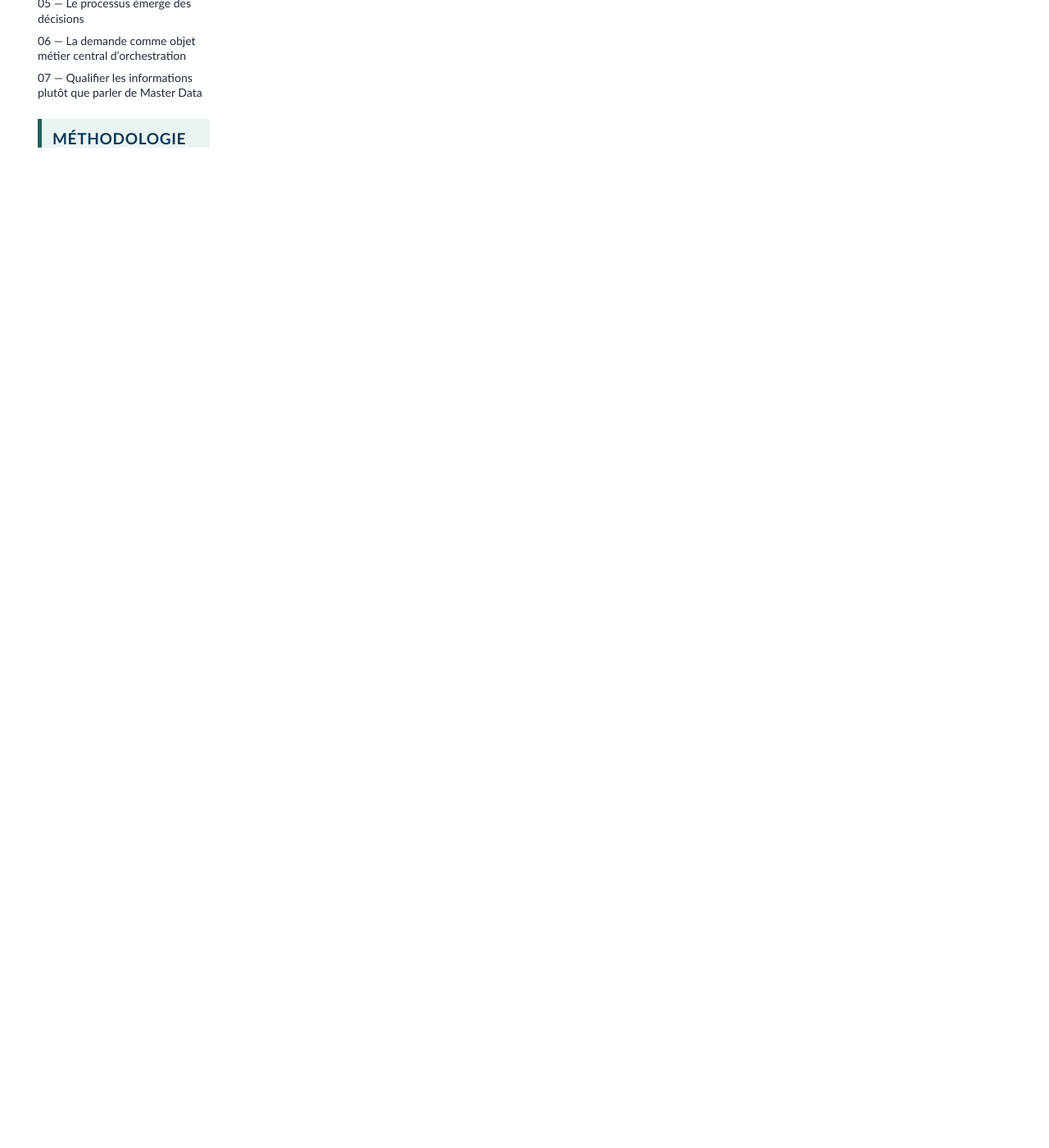
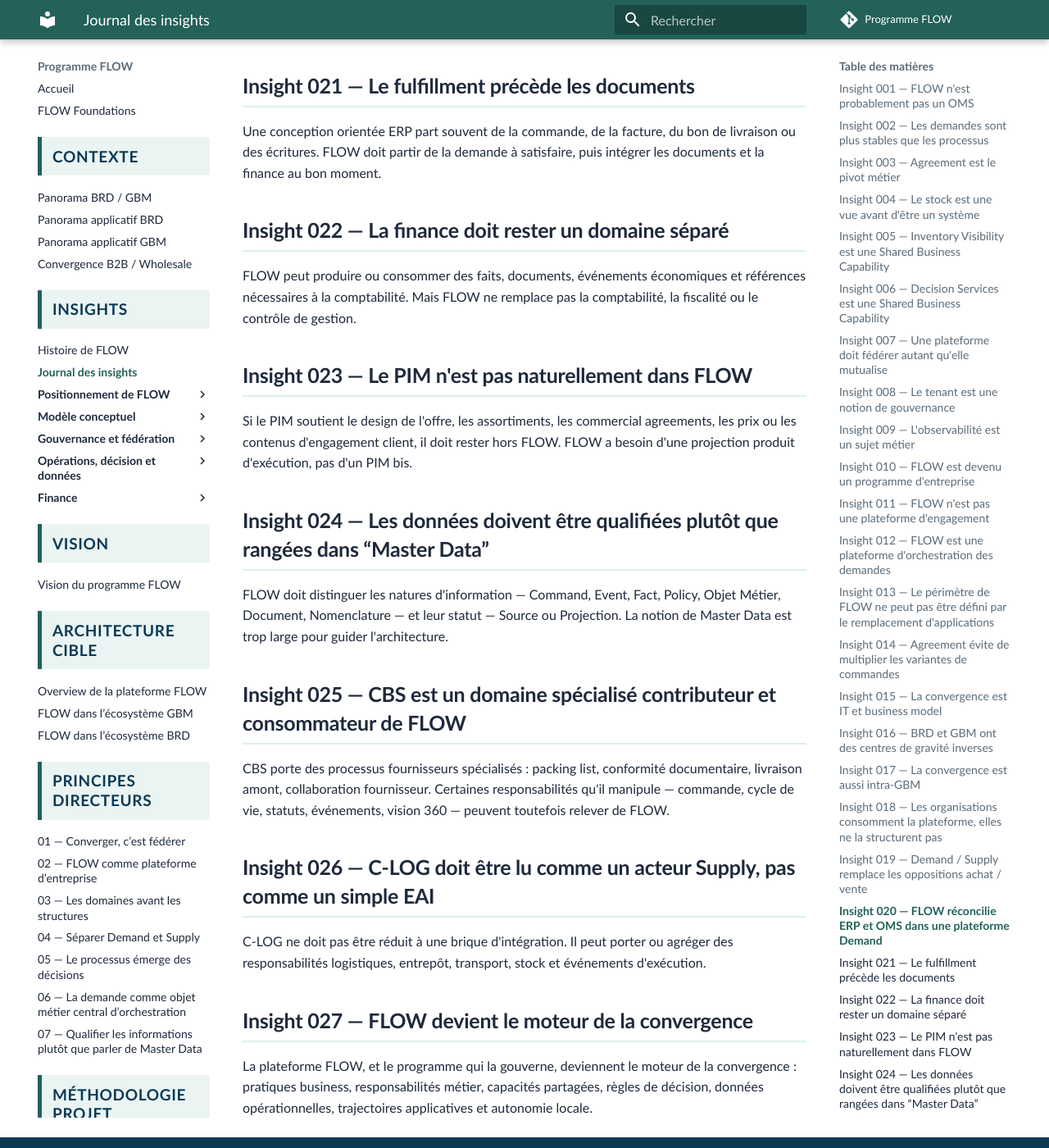
Before and after one commit to laurent-sintes/FLOW-Program, an MkDocs documentation site: the page built from docs/insights/journal-des-insights.md, in a window 1280 px wide and 1400 px high, scrolled down 3524 px. Shown: the whole window at 82% size. Built offline with MkDocs 1.6.1 and Material for MkDocs 9.7.7, drawn with Linux system fonts in a browser that asks for light colours; comment, search, counter and statistics services are not loaded; some of the changed text lies outside the part shown.

Commit message:
Update insights journal with recent FLOW discoveries

```diff
--- a/docs/insights/journal-des-insights.md
+++ b/docs/insights/journal-des-insights.md
@@ -41,3 +41,42 @@
 
 ## Insight 014 — Agreement évite de multiplier les variantes de commandes
 Agreement apporte les règles et conditions de traitement applicables à une commande. Une commande peut rester plus générique si son contexte, l'Agreement et un référentiel de règles pilotent dynamiquement les variations de traitement. FLOW doit donc éviter de décliner une même commande en dizaines de variantes de processus lorsque les différences peuvent être gouvernées par des règles explicites.
+
+## Insight 015 — La convergence est IT et business model
+Le point de départ n'est pas seulement une convergence de systèmes. FLOW doit aussi traiter les différences de business models, de pratiques business, de modes d'engagement, d'achat, de vente et d'exploitation des marques.
+
+## Insight 016 — BRD et GBM ont des centres de gravité inverses
+GBM est historiquement un SI retail ouvert ensuite au e-commerce puis au B2B. BRD est plutôt issu d'un socle B2B / wholesale ensuite adapté au retail. FLOW doit créer une couche commune au-dessus de ces héritages différents.
+
+## Insight 017 — La convergence est aussi intra-GBM
+La convergence ne concerne pas seulement BRD et GBM. Elle concerne aussi les marques GBM entre elles, notamment lorsque certaines disposent de processus outillés et d'autres de pratiques plus manuelles ou dispersées.
+
+## Insight 018 — Les organisations consomment la plateforme, elles ne la structurent pas
+B2B, B2C, retail, wholesale ou achat sont des organisations, canaux ou contextes de consommation. Ils doivent consommer FLOW, tandis que la plateforme doit être urbanisée selon des responsabilités plus durables.
+
+## Insight 019 — Demand / Supply remplace les oppositions achat / vente
+La conception ne doit pas partir de “j'achète” ou “je vends”, ni de B2C ou B2B. Elle doit distinguer la demande à instruire, décider et promettre, du réseau d'exécution à mobiliser.
+
+## Insight 020 — FLOW réconcilie ERP et OMS dans une plateforme Demand
+La séparation ERP / OMS crée des transferts, doublons et zones grises de responsabilité. FLOW cherche à reconstruire une cohérence unique autour du Case, du stock, de la promesse, de l'allocation et de l'orchestration.
+
+## Insight 021 — Le fulfillment précède les documents
+Une conception orientée ERP part souvent de la commande, de la facture, du bon de livraison ou des écritures. FLOW doit partir de la demande à satisfaire, puis intégrer les documents et la finance au bon moment.
+
+## Insight 022 — La finance doit rester un domaine séparé
+FLOW peut produire ou consommer des faits, documents, événements économiques et références nécessaires à la comptabilité. Mais FLOW ne remplace pas la comptabilité, la fiscalité ou le contrôle de gestion.
+
+## Insight 023 — Le PIM n'est pas naturellement dans FLOW
+Si le PIM soutient le design de l'offre, les assortiments, les commercial agreements, les prix ou les contenus d'engagement client, il doit rester hors FLOW. FLOW a besoin d'une projection produit d'exécution, pas d'un PIM bis.
+
+## Insight 024 — Les données doivent être qualifiées plutôt que rangées dans “Master Data”
+FLOW doit distinguer les natures d'information — Command, Event, Fact, Policy, Objet Métier, Document, Nomenclature — et leur statut — Source ou Projection. La notion de Master Data est trop large pour guider l'architecture.
+
+## Insight 025 — CBS est un domaine spécialisé contributeur et consommateur de FLOW
+CBS porte des processus fournisseurs spécialisés : packing list, conformité documentaire, livraison amont, collaboration fournisseur. Certaines responsabilités qu'il manipule — commande, cycle de vie, statuts, événements, vision 360 — peuvent toutefois relever de FLOW.
+
+## Insight 026 — C-LOG doit être lu comme un acteur Supply, pas comme un simple EAI
+C-LOG ne doit pas être réduit à une brique d'intégration. Il peut porter ou agréger des responsabilités logistiques, entrepôt, transport, stock et événements d'exécution.
+
+## Insight 027 — FLOW devient le moteur de la convergence
+La plateforme FLOW, et le programme qui la gouverne, deviennent le moteur de la convergence : pratiques business, responsabilités métier, capacités partagées, règles de décision, données opérationnelles, trajectoires applicatives et autonomie locale.
```
